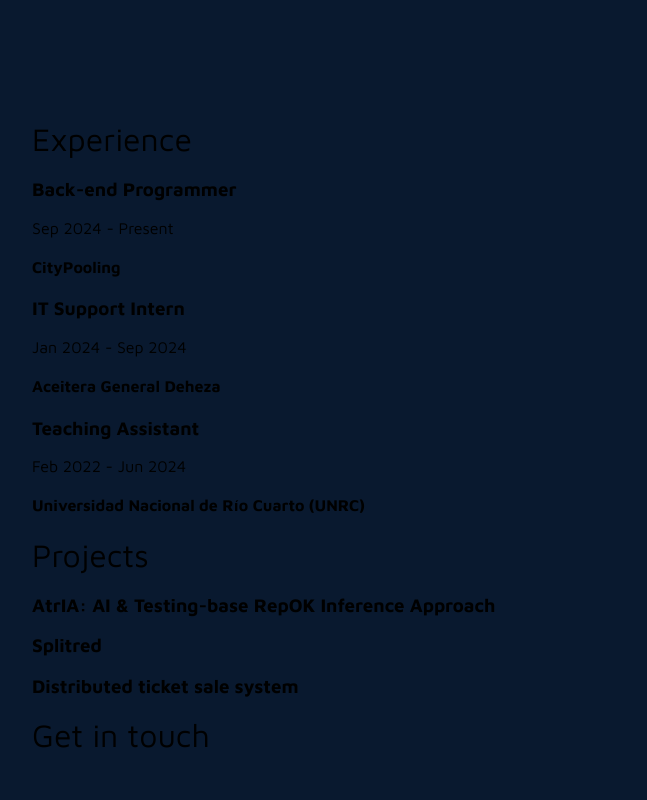
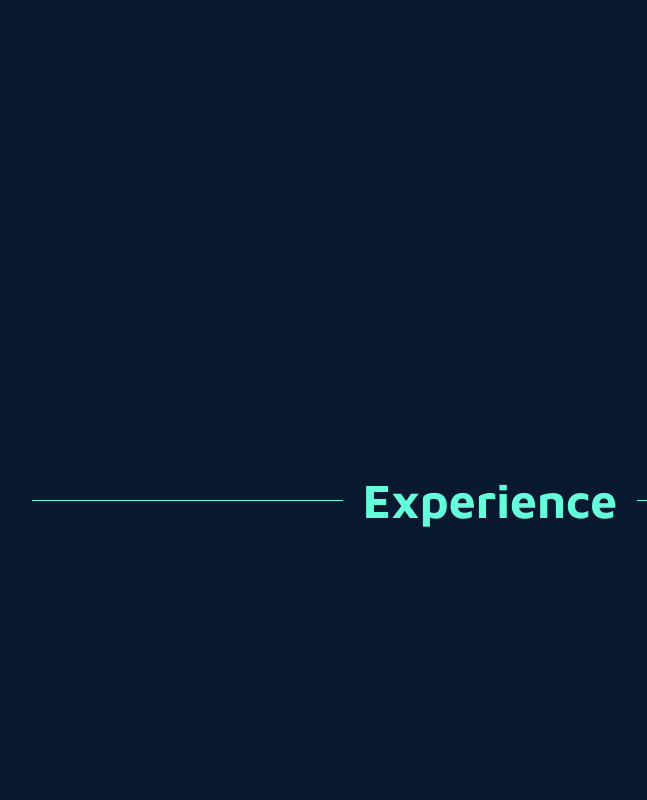
Before and after one commit to ValenButtignol/vbuttignol-portfolio, a React (Vite) app: page / in a window 1280 px wide. Shown: the part 1580-2380 px from the top of the page, without its empty margins (150-797 px from the left). Built offline with nearby package versions, Linux system fonts and the light colour scheme.

Commit message:
Replace about-title css for section-title class

```diff
--- a/src/components/About.tsx
+++ b/src/components/About.tsx
@@ -5,7 +5,7 @@ import selfpic from '../assets/selfpic.png';
 const About = () => {
   return (
     <div className='section-wrapper'>
-      <div className='about-title'>
+      <div className='section-title'>
         <h2 className='lb-font bold'>About me</h2>
       </div>
       <div className="about-container">
--- a/src/components/Experience.tsx
+++ b/src/components/Experience.tsx
@@ -1,7 +1,14 @@
+import '../styles/about.css';
+import '../index.css'
+
 const Experience = () => {
   return (
     <>
-      <h2>Experience</h2>
+      <div className='section-wrapper'>
+        <div className='section-title'>
+          <h2 className='lb-font bold'>Experience</h2>
+        </div>
+      </div>
       <div>
         <h3>Back-end Programmer</h3>
         <p>Sep 2024 - Present</p>
--- a/src/index.css
+++ b/src/index.css
@@ -42,3 +42,20 @@ html, body {
 .bold {
   font-weight: bold;
 }
+
+.section-title h2 {
+  text-align: center;
+  font-size: clamp(2rem, 4vw, 3rem);
+  margin: 0 0 40px 0;
+  display: flex;
+  align-items: center;
+  gap: 20px;
+}
+
+.section-title h2::before,
+.section-title h2::after {
+  content: '';
+  flex: 1;
+  height: 1px;
+  background-color: #64ffda;
+}
--- a/src/styles/about.css
+++ b/src/styles/about.css
@@ -1,20 +1,3 @@
-.about-title h2 {
-  text-align: center;
-  font-size: clamp(2rem, 4vw, 3rem);
-  margin: 0 0 40px 0;
-  display: flex;
-  align-items: center;
-  gap: 20px;
-}
-
-.about-title h2::before,
-.about-title h2::after {
-  content: '';
-  flex: 1;
-  height: 1px;
-  background-color: #64ffda;
-}
-
 .about-container {
   display: flex;
   justify-content: space-between;
```
Also changed, not shown: src/styles/experience.css (added).
